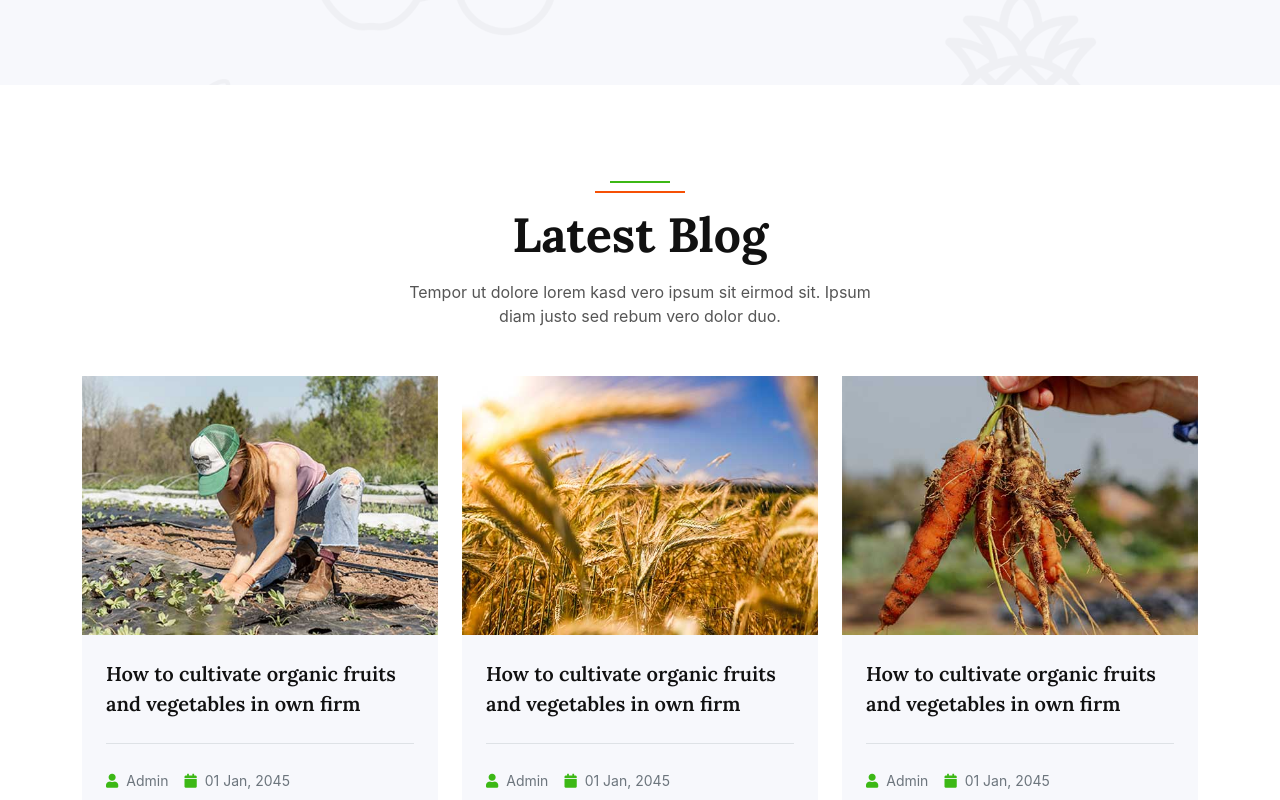
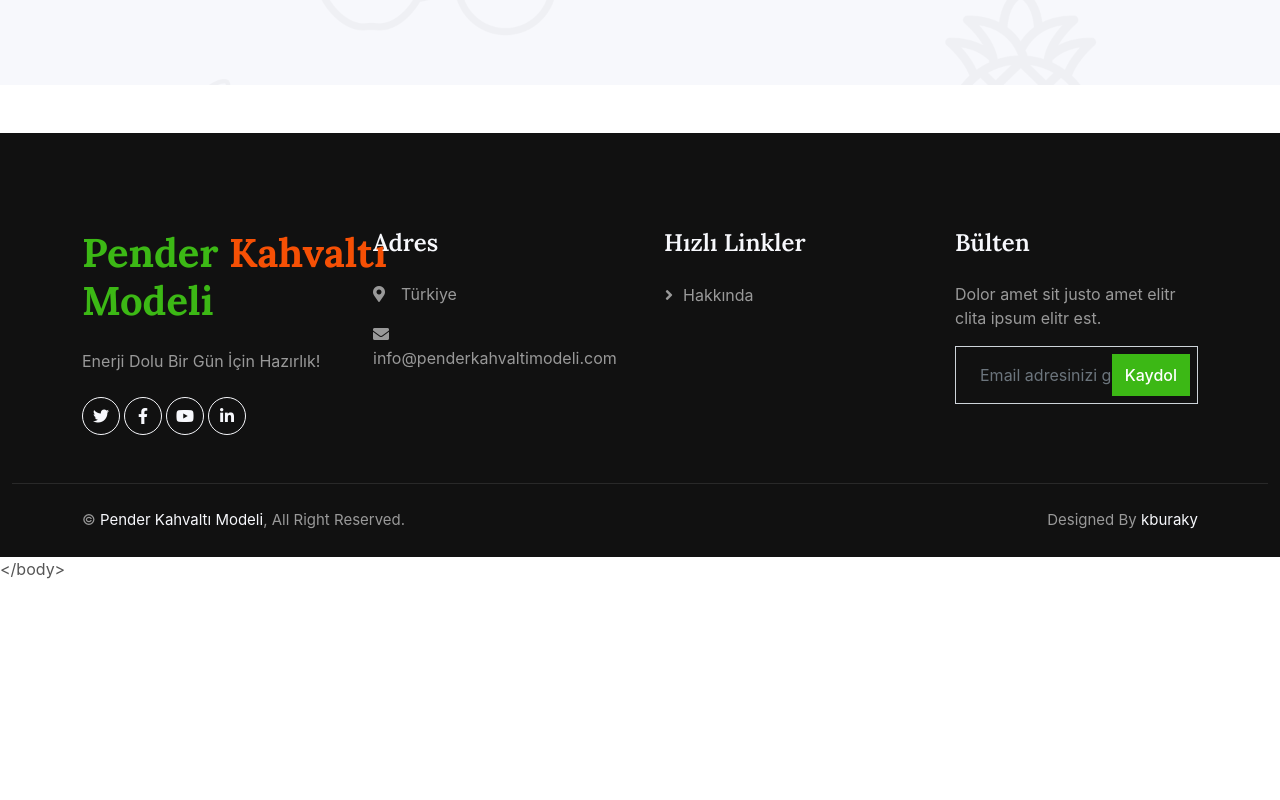
Before and after one commit to kburaky/pender, a React (Create React App) app: page / in a window 1280 px wide. Shown: the part 3420-4220 px from the top of the page. After the commit the page ends 4001 px from the top, so only its background shows below. Built offline with nearby package versions, Linux system fonts and the light colour scheme.

Commit message:
modified:   src/pages/Index.jsx

```diff
--- a/src/pages/Index.jsx
+++ b/src/pages/Index.jsx
@@ -3,7 +3,7 @@ import React from 'react'
 import Carousel from '../components/Carousel'
 import About from '../components/About'
 import Feature from '../components/Feature'
-import Blog from '../components/Blog'
+//import Blog from '../components/Blog'
 import NavBar from '../components/NavBar'
 import Footer from '../components/Footer'
 
@@ -14,7 +14,7 @@ function Index() {
       <Carousel/>
       <About />
       <Feature />
-      <Blog />
+      {/*<Blog />*/}
       <Footer />
     </div>
   )
```
